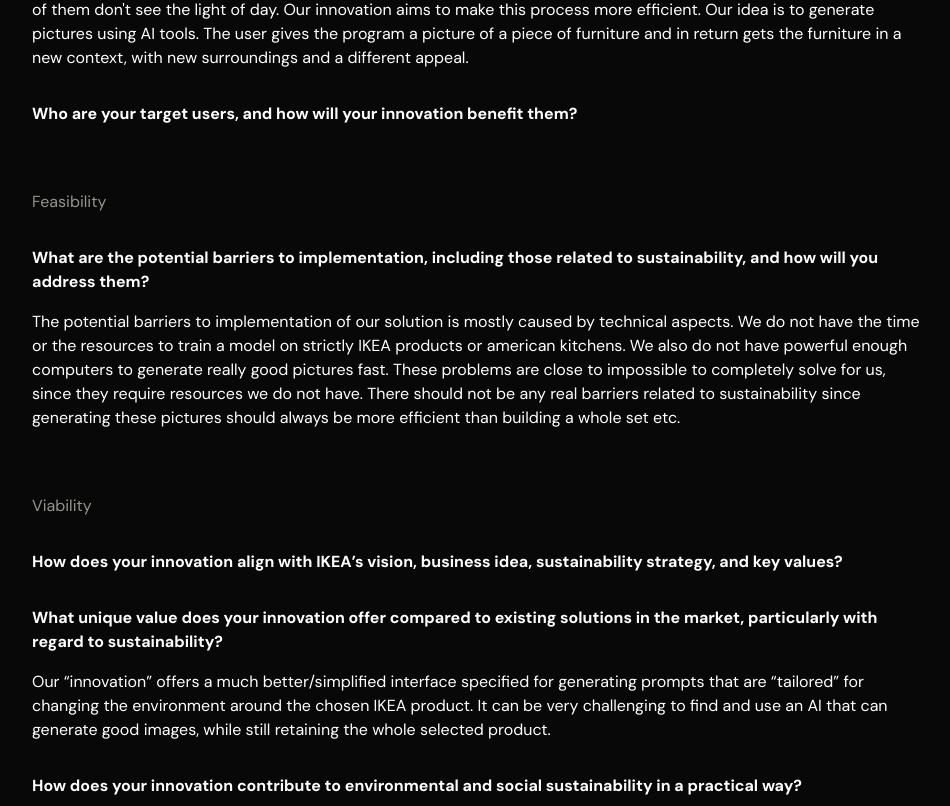
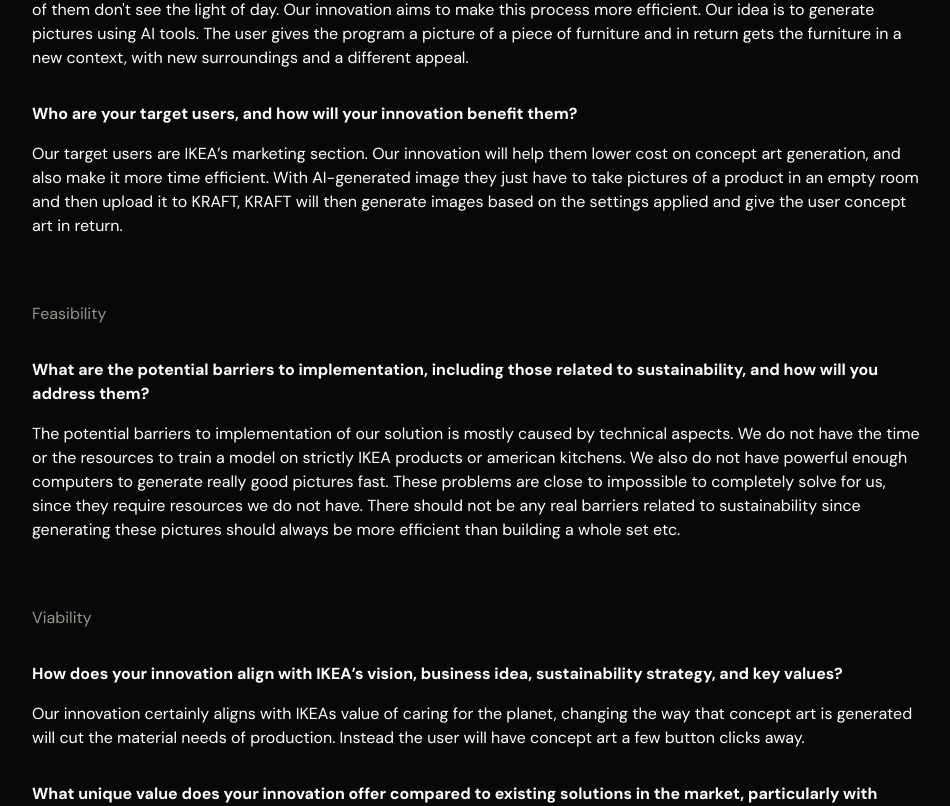
Before and after one commit to HugoUnosson/kraft-team14, a SvelteKit app: page /discussion in a window 1280 px wide. Shown: the part 494-1300 px from the top of the page, without its empty margins (160-1110 px from the left). Built offline with nearby package versions, Linux system fonts and the light colour scheme.

Commit message:
Added video, fixed text

```diff
--- a/src/routes/+page.svelte
+++ b/src/routes/+page.svelte
@@ -65,7 +65,7 @@
 
         <!-- The Vision -->
         {#if scrollY >= 275}
-            <h3 id="section1" class="mt-64 text-4xl font-title" transition:fly={{ y:20, delay:0}}>Our Vision</h3>
+            <h3 id="section1" class="mt-64 text-4xl font-title font-bold tracking-widest" transition:fly={{ y:20, delay:0}}>Our Vision</h3>
         {:else}
             <div id="section1" class="mt-64 py-32"></div>
         {/if}
@@ -76,7 +76,7 @@
 
         <!-- The Team -->
         {#if scrollY >= 780}
-            <h3 id="section2" class="mt-64 text-4xl font-title" transition:fly={{ y:20, delay:0}}>The Team</h3>
+            <h3 id="section2" class="mt-64 text-4xl font-title font-bold tracking-widest" transition:fly={{ y:20, delay:0}}>The Team</h3>
         {:else}
             <div id="section2" class="mt-64 py-16"></div>
         {/if}
@@ -143,14 +143,14 @@
 
         <!-- About the Course -->
         {#if scrollY >= 2805}
-            <h3 id="section3" class="mt-64 text-4xl font-title" transition:fly={{ y:20, delay:0}}>Background</h3>
+            <h3 id="section3" class="mt-64 text-4xl font-title font-bold tracking-widest" transition:fly={{ y:20, delay:0}}>Background</h3>
         {:else}
             <div id="section3" class="mt-64 py-64"></div>
         {/if}
         {#if scrollY >= 2895}
             <p class="mt-16 text-xl" transition:fly={{ y:20, delay:0}}>
                 We are studiyng software engineering at Chalmers. At the moment, we are participating a course in
-                <a class="underline" href="https://www.chalmers.se/utbildning/dina-studier/hitta-kurs-och-programplaner/kursplaner/TEK830/?acYear=2024%2F2025">
+                <a class="underline" href="https://www.chalmers.se/utbildning/dina-studier/hitta-kurs-och-programplaner/kursplaner/TEK830/?acYear=2024%2F2025" target="_blank" rel="noopener noreferrer" >
                     Digitalization and AI in practice - TEK830</a>.
                     <br> <br>The course is taught by Professor Robin Teigland, where we are undertaking a capstone project in collaboration with IKEA.
                 Our team is tasked with developing a software solution for IKEA,
--- a/src/routes/demo/+page.svelte
+++ b/src/routes/demo/+page.svelte
@@ -6,9 +6,9 @@
     <h1 class="pt-48 font-title text-3xl font-bold tracking-widest">Initial Demo</h1>
 
     <!-- Demo -->
-     <div class="mt-16 flex justify-center">
-        <video controls width="600">
-            <source src="/path/to/your/video.mp4" type="video/mp4" />
+     <div class="mt-16 pb-16 flex justify-center">
+        <video controls width="800">
+            <source src="/Initial_Demo.MOV" type="video/mp4" />
             Your browser does not support the video tag.
         </video>
      </div>
--- a/src/routes/discussion/+page.svelte
+++ b/src/routes/discussion/+page.svelte
@@ -13,6 +13,7 @@
         <p class="mt-4">Generating concept images through AI rather than using real world materials. Simply.</p>
         <p class="mt-4">Creating concept art is a time consuming and expensive process, each picture takes a lot of effort to produce, and most of them don't see the light of day. Our innovation aims to make this process more efficient. Our idea is to generate pictures using AI tools. The user gives the program a picture of a piece of furniture and in return gets the furniture in a new context, with new surroundings and a different appeal.</p>
         <p class="mt-8 font-bold">Who are your target users, and how will your innovation benefit them?</p>
+        <p class="mt-4">Our target users are IKEA’s marketing section. Our innovation will help them lower cost on concept art generation, and also make it more time efficient. With AI-generated image they just have to take pictures of a product in an empty room and then upload it to KRAFT, KRAFT will then generate images based on the settings applied and give the user concept art in return.</p>
     </div>
 
     <!-- Feasibility -->
@@ -28,8 +29,8 @@
     <div class="mt-16 pb-16">
         <h2 class="text-dark-400">Viability</h2>
         <p class="mt-8 font-bold">How does your innovation align with IKEA’s vision, business idea, sustainability strategy, and key values?</p>
+        <p class="mt-4">Our innovation certainly aligns with IKEAs value of caring for the planet, changing the way that concept art is generated will cut the material needs of production. Instead the user will have concept art a few button clicks away.</p>
         <p class="mt-8 font-bold">What unique value does your innovation offer compared to existing solutions in the market, particularly with regard to sustainability?</p>
-        <p class="mt-4">Our “innovation” offers a much better/simplified interface specified for generating prompts that are “tailored” for changing the environment around the chosen IKEA product. It can be very challenging to find and use an AI that can generate good images, while still retaining the whole selected product.</p>
-        <p class="mt-8 font-bold">How does your innovation contribute to environmental and social sustainability in a practical way?</p>
+        <p class="mt-4">Our innovation offers a much better/simplified interface specified for generating prompts that are “tailored” for changing the environment around the chosen IKEA product. It can be very challenging to find and use an AI that can generate good images, while still retaining the whole selected product. In regards to sustainability it doesn’t offer anything new compared to other image generating services. The real gain in sustainability comes from the specific user group we have. To not have to create concept art the labor and material consuming way and instead generate images with a computer is a victory for the environment.</p>
     </div>
 </div>
```
Also changed, not shown: 1 other file (tests, documents, lock files or other folders).
